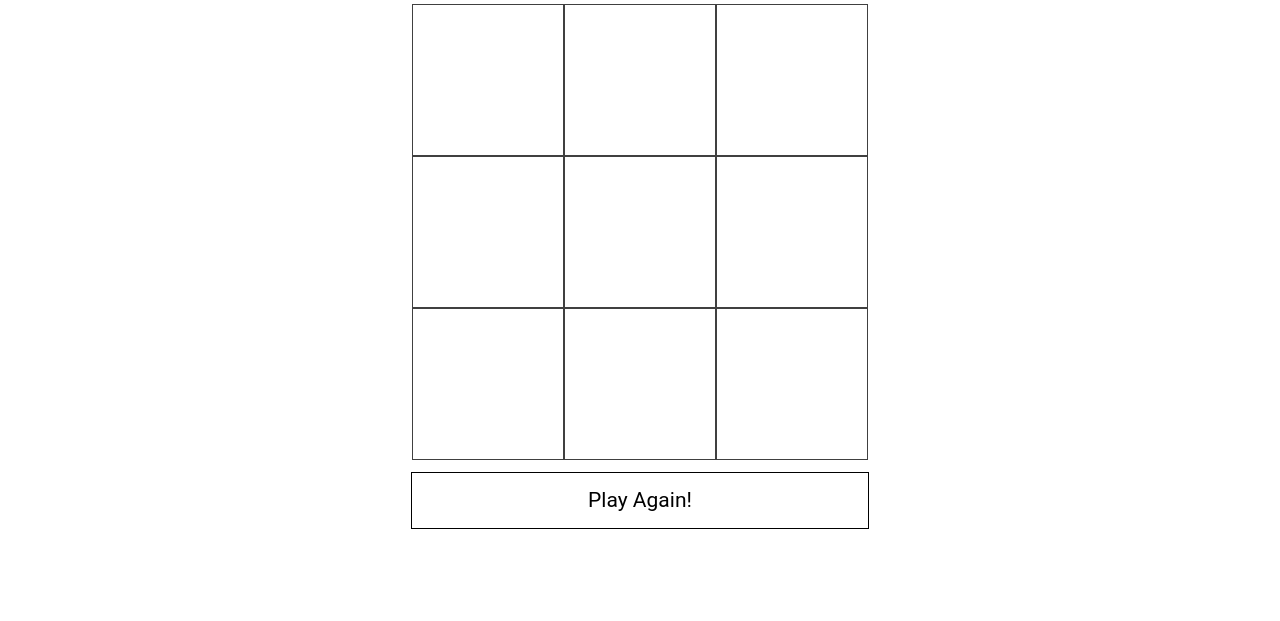
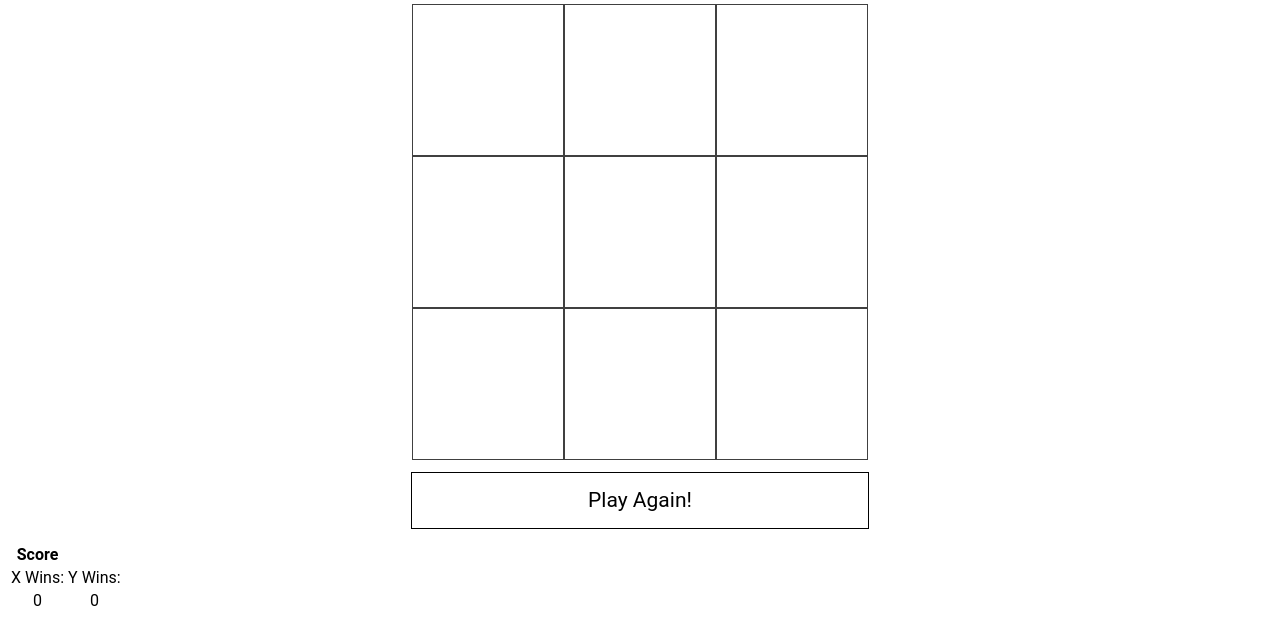
Before and after one commit to Durena402/pset-8, a plain HTML site: page index.html in a window 1280 px wide. Shown: the part 258-879 px from the top of the page. Before the commit the page ends 808 px from the top, so only its background shows below. Drawn offline with Linux system fonts and the light colour scheme.

Commit message:
started scoring

```diff
--- a/index.html
+++ b/index.html
@@ -40,5 +40,23 @@
 
       <div id="reset-button">Play Again!</div>
     </div>
+    <div id = "scoreBoard">
+      <table>
+        <thead>
+          <tr>
+              <th>Score </th>
+          </tr>
+        </thead>
+        <tbody>
+            <tr>
+              <td>X Wins: </td>
+              <td>Y Wins: </td>
+            </tr>
+            <tr>
+              <td id = "x-wins"> 0 </td>
+              <td id = "y-wins"> 0 </td>
+        </tbody>
+      </table>
+    </div>
   </body>
 </html>
```
